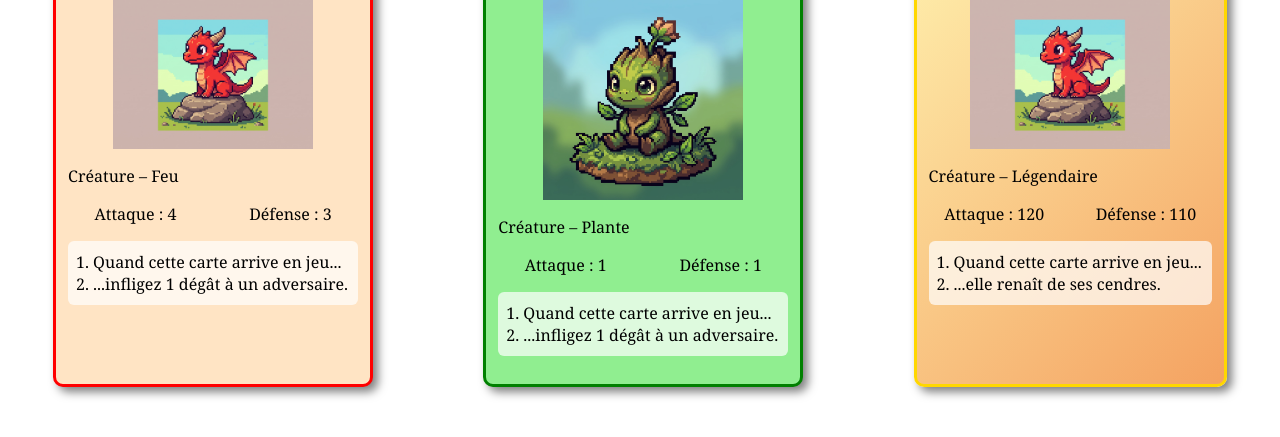
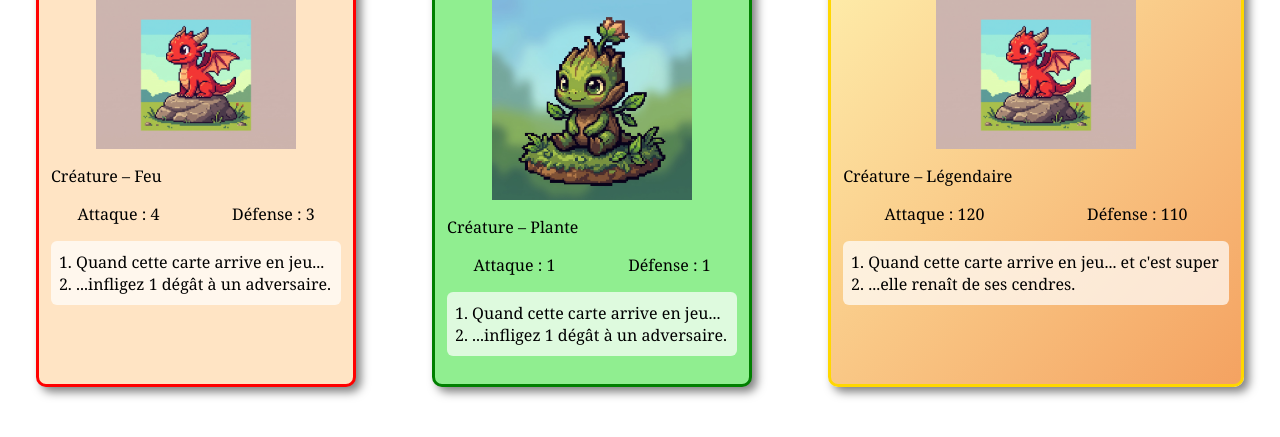
Before and after one commit to Titangp1/DevSecOps, a plain HTML site: page site1.html in a window 1280 px wide. Shown: the part 109-546 px from the top of the page. Drawn offline with Linux system fonts and the light colour scheme.

Commit message:
Modification du texte dans site1.html

```diff
--- a/site1.html
+++ b/site1.html
@@ -50,7 +50,7 @@
         </ul>
 
         <ol class="effet">
-          <li>Quand cette carte arrive en jeu...</li>
+          <li>Quand cette carte arrive en jeu... et c'est super</li>
           <li>...elle renaît de ses cendres.</li>
         </ol>
       </div>
```
